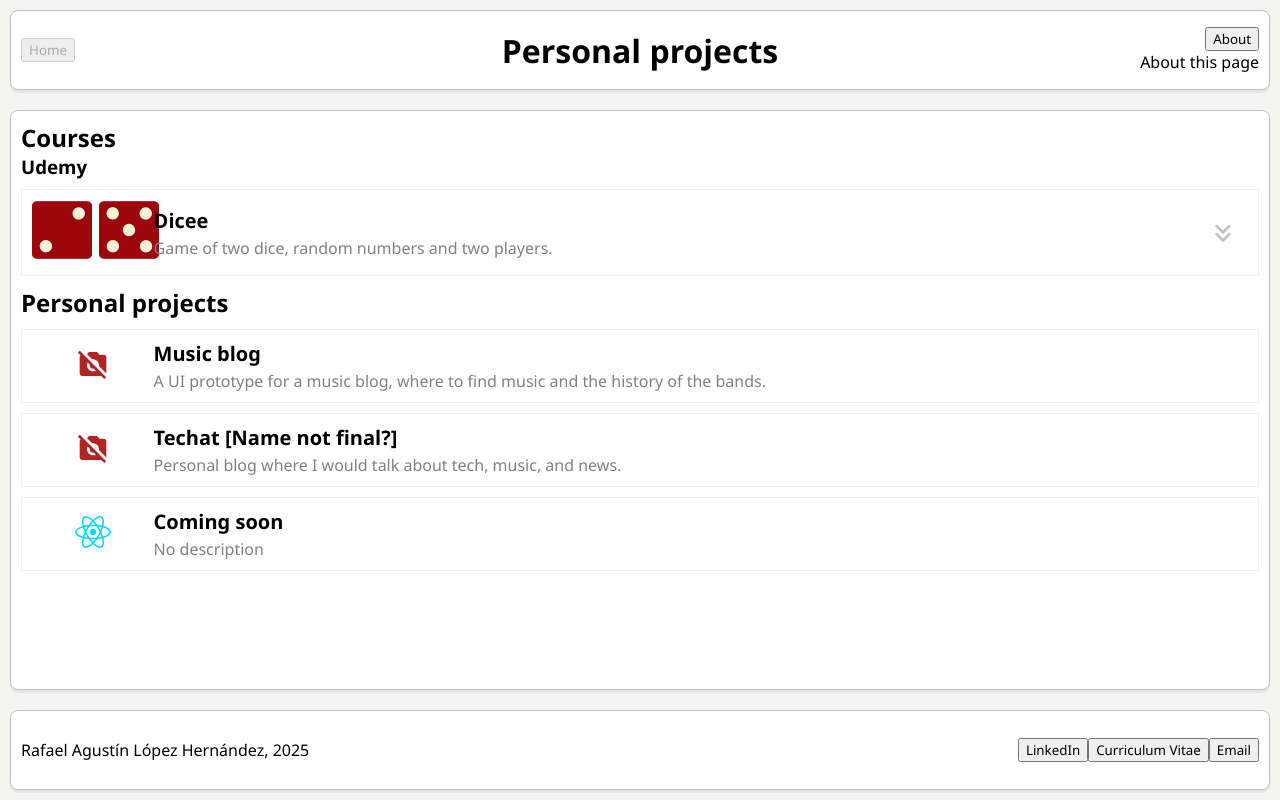
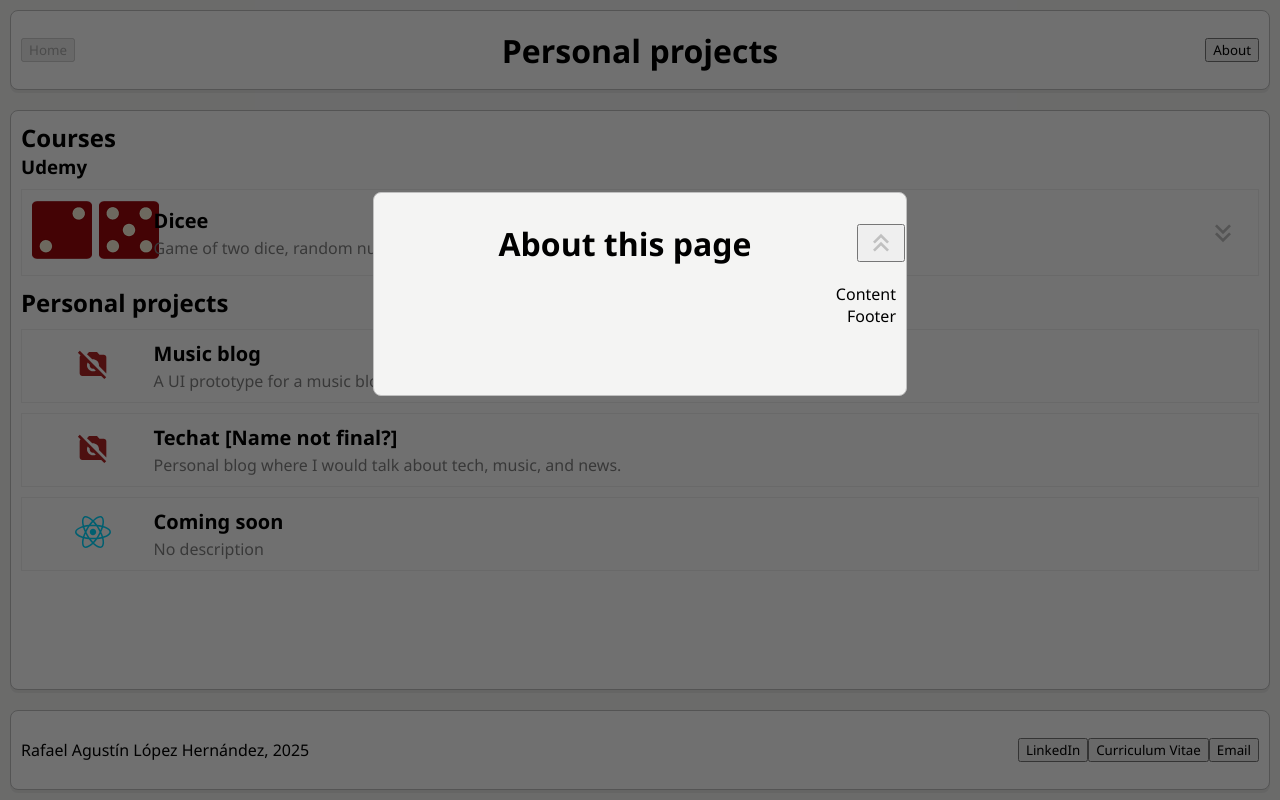
Before and after one commit to donrafiki25/webPage_project, a React (Vite) app: page /Dicee in a window 1280 px wide. Both pictures are taken after a click on the button "About". Built offline with nearby package versions, Linux system fonts and the light colour scheme.

Commit message:
About modal working as intended, closign behaviour. Missing styles and content

```diff
--- /dev/null
+++ b/src/Styles/About.css
@@ -0,0 +1,36 @@
+#modal{
+    display: block;
+    position: fixed;
+    z-index: 1000;
+    left: 0;
+    top: 0;
+    width: 100%;
+    height: 100%;
+    background-color: var(--modalBackground);
+
+}
+
+#aboutModal {
+    display: grid;
+    grid-template-rows: minmax(50px, 80px) auto minmax(50px, 80px);
+
+    background-color: var(--backgroundColor-body);
+    margin: 15% auto;
+    padding: 10px;
+    border: 1px solid var(--borderColor);
+    border-radius: 8px;
+    width: 40%;
+}
+
+#headerAbout {
+    display: grid;
+    grid-template-columns: auto 30px;
+}
+
+#closeModal {
+    display: flex;
+    justify-content: center;
+    justify-self: center;
+    align-items: center;
+    align-self: center;
+}
--- a/src/Styles/General.css
+++ b/src/Styles/General.css
@@ -54,6 +54,15 @@ h1, h2, h3, h4, h5, p, a, ul, li {
     grid-template-columns: 50% 50%;
 }
 
+.title{
+    font-size: 2em;
+    display: flex;
+    justify-content: center;
+    justify-self: center;
+    align-items: center;
+    align-self: center;
+}
+
 /*COLORS*/
 * {
     --backgroundColor-body: #f4f4f3;
@@ -63,4 +72,5 @@ h1, h2, h3, h4, h5, p, a, ul, li {
     --backgroundColor-Dicee: #35654d;
     --generalText: #000000;
     --descriptionText: #808080;
+    --modalBackground: #0000008f;
 }
--- a/src/UI/About.tsx
+++ b/src/UI/About.tsx
@@ -1,11 +1,28 @@
-// interface AboutProps{
-//     openAbout: boolean
-// }
+interface AboutProps{
+    openAbout: () => boolean
+}
 
-export default function About() {
+import '../Styles/About.css';
+import CloseIcon from '../assets/Chevron_Double_Collapse.svg';
+
+export default function About(props: AboutProps) {
 
     return(<>
-    <div id="aboutModal"></div>
-        <p>About this page</p>
+        <div id='modal'>
+            <div id="aboutModal">
+                <div id='headerAbout'>
+                    <h1 className='title'>About this page</h1>
+                    <button onClick={() => props.openAbout()} id='closeModal'>
+                        <img src={CloseIcon}></img>
+                    </button>
+                </div>
+                <div id='contentAbout'>
+                    <p>Content</p>
+                </div>
+                <div id='footerAbout'>
+                    <p>Footer</p>
+                </div>
+            </div>
+        </div>
     </>)
 }
--- a/src/UI/App.tsx
+++ b/src/UI/App.tsx
@@ -48,11 +48,11 @@ function App() {
               <button disabled>Home</button>
         </div>
         <div id="centerSide">
-            <h1 id="title">Personal projects</h1>
+            <h1 className="title">Personal projects</h1>
         </div>
         <div id="rightSide">
             <button onClick={() => openAbout()}>About</button>
-            {displayAbout ? <About/> : <></>}
+            {displayAbout ? <About openAbout={() => openAbout()}/> : <></>}
         </div>
     </div>
     <div id="content">
```
